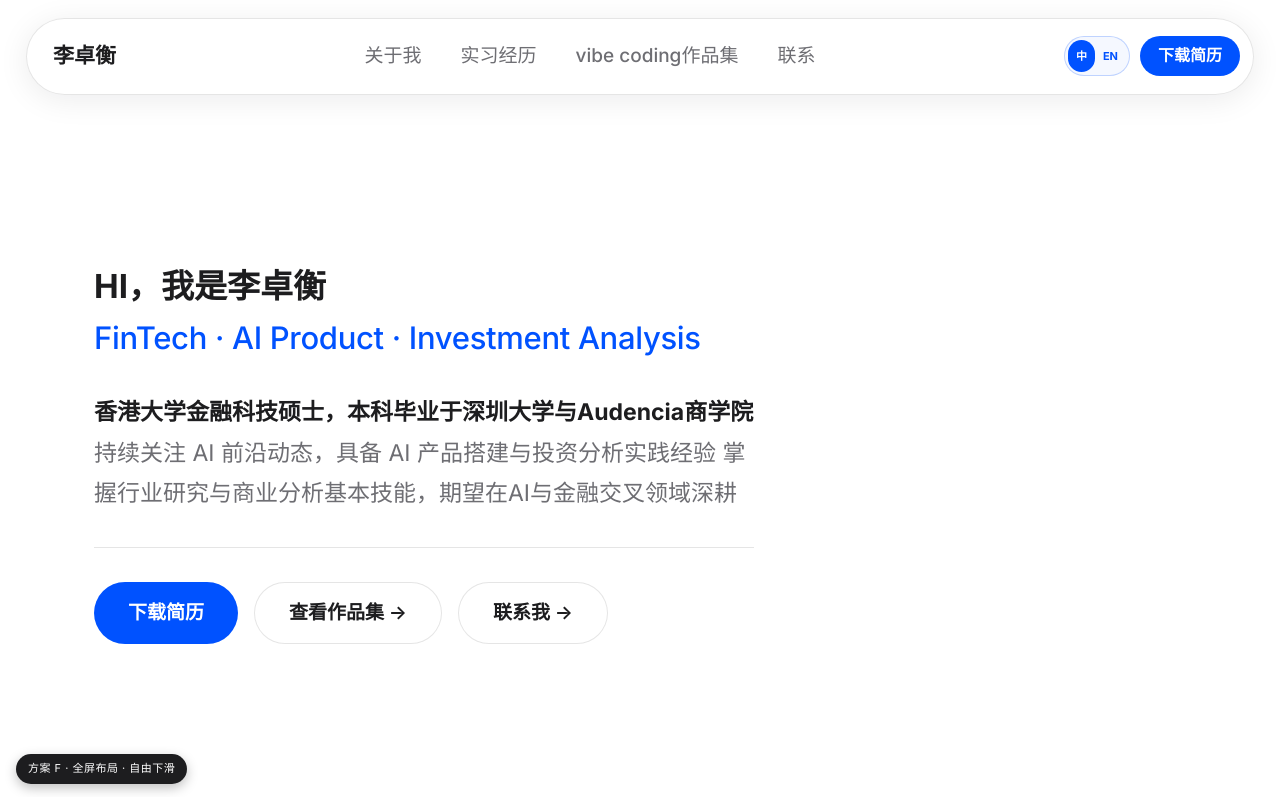
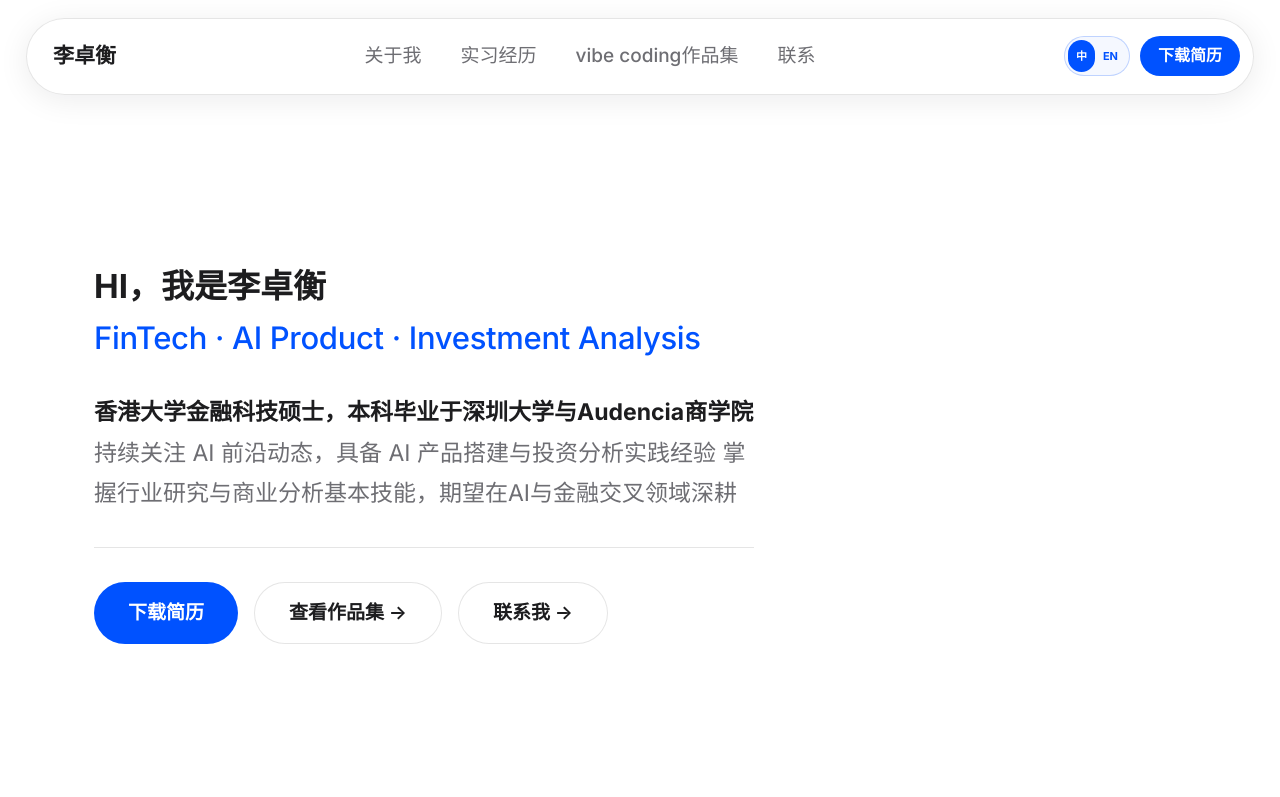
Before and after one commit to lizhuoheng273-debug/li-zhuoheng-website, a React (Vite) app: page / in a window 1280 px wide. Shown: the top 797 px of the page. Built offline with nearby package versions, Linux system fonts and the light colour scheme.

Commit message:
fix: remove layout debug badge

```diff
--- a/src/App.jsx
+++ b/src/App.jsx
@@ -18,23 +18,6 @@ export default function App() {
       <Experience lang={lang} />
       <Projects lang={lang} />
       <Contact lang={lang} />
-      <div
-        style={{
-          background: '#1d1d1f',
-          borderRadius: 999,
-          bottom: 16,
-          boxShadow: '0 4px 12px rgba(0,0,0,.25)',
-          color: '#fff',
-          fontSize: 11,
-          left: 16,
-          letterSpacing: '.5px',
-          padding: '6px 12px',
-          position: 'fixed',
-          zIndex: 99,
-        }}
-      >
-        {lang === 'zh' ? '方案 F · 全屏布局 · 自由下滑' : 'Portfolio · Full-screen · Free scroll'}
-      </div>
     </>
   )
 }
```
Also changed, not shown: 1 other file (tests, documents, lock files or other folders).
